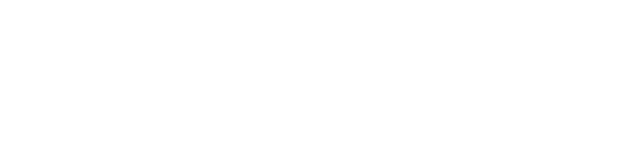
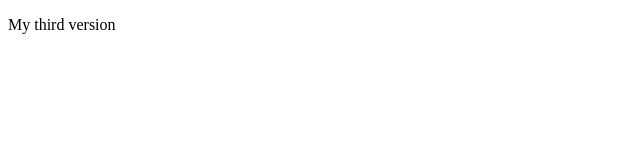
Before and after one commit to shivanshu777/learning_git, a plain HTML site: page index.html in a window 1280 px wide. Shown: the whole page, without its empty margins (0-640 px from the left). Drawn offline with Linux system fonts and the light colour scheme.

Commit message:
third version

```diff
--- a/index.html
+++ b/index.html
@@ -6,6 +6,6 @@
     <title>Document</title>
 </head>
 <body>
-
+    <p>My third version</p>
 </body>
 </html>
```
